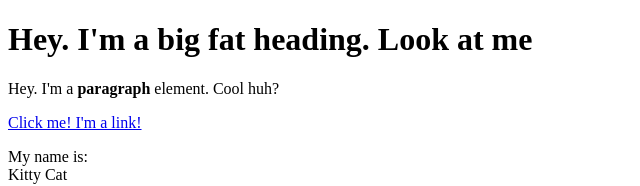
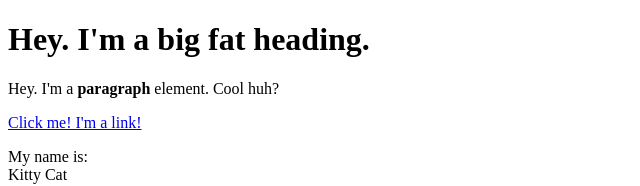
Before and after one commit to Therosys/cartoon-hero, a plain HTML site: page test.html in a window 1280 px wide. Shown: the top 186 px of the page, without its empty margins (0-640 px from the left). Drawn offline with Linux system fonts and the light colour scheme.

Commit message:
Update test.html

```diff
--- a/test.html
+++ b/test.html
@@ -4,7 +4,7 @@
 	<title>Test page</title>
 </head>
 <body>
-	<h1>Hey. I'm a big fat heading. Look at me</h1>
+	<h1>Hey. I'm a big fat heading.</h1>
 	<p>Hey. I'm a <b>paragraph</b> element. Cool huh?</p>
 	<a href="https://google.com" target="_blank" title="Let's go to Google">Click me! I'm a link!</a>
 	<p>My name is:<br>
```
